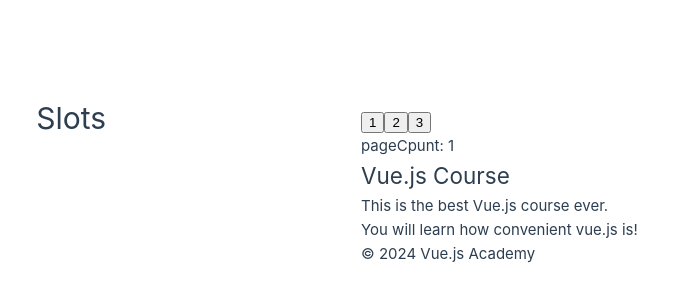
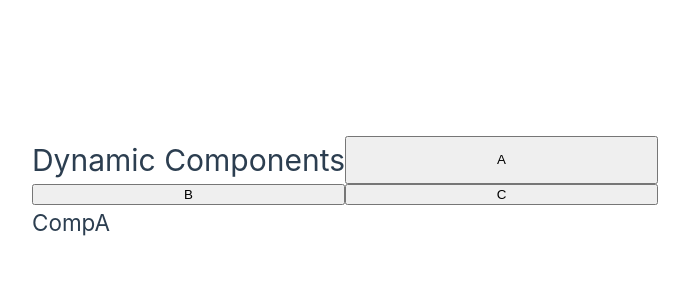
Before and after one commit to 2630-Daichi-Inoue/vue-lesson, a Vue app: page / in a window 1280 px wide. Shown: the part 212-512 px from the top of the page, without its empty margins (295-984 px from the left). Built offline with nearby package versions, Linux system fonts and the light colour scheme.

Commit message:
lesson 89

```diff
--- a/src/App.vue
+++ b/src/App.vue
@@ -1,28 +1,14 @@
 <script setup>
-import BaseCard from './components/BaseCard.vue'
+import { ref } from 'vue'
+import CompA from './components/CompA.vue'
+import CompB from './components/CompB.vue'
+import CompC from './components/CompC.vue'
+const currentComp = ref(CompA)
 </script>
 <template>
-  <h1>Slots</h1>
-  <BaseCard>
-    <template #header="{ pageCount }">
-      <p>pageCpunt: {{ pageCount }}</p>
-      <h2 v-if="pageCount === 1">Vue.js Course</h2>
-      <h2 v-if="pageCount === 2">HTML Course</h2>
-      <h2 v-if="pageCount === 3">CSS Course</h2>
-    </template>
-    <template #default="{ pageCount }">
-      <p v-if="pageCount === 1">This is the best Vue.js course ever.</p>
-      <p v-if="pageCount === 1">You will learn how convenient vue.js is!</p>
-      <p v-if="pageCount === 2">This is the best HTML course ever.</p>
-      <p v-if="pageCount === 2">You will learn how convenient HTML is!</p>
-      <p v-if="pageCount === 3">This is the best CSS course ever.</p>
-      <p v-if="pageCount === 3">You will learn how convenient CSS is!</p>
-    </template>
-
-    <template #footer>
-      <p>© 2024 Vue.js Academy</p>
-    </template>
-
-  </BaseCard>
-
+  <h1>Dynamic Components</h1>
+  <button @click="currentComp = CompA">A</button>
+  <button @click="currentComp = CompB">B</button>
+  <button @click="currentComp = CompC">C</button>
+  <component :is="currentComp" />
 </template>
--- /dev/null
+++ b/src/components/CompA.vue
@@ -0,0 +1,3 @@
+<template>
+  <h2>CompA</h2>
+</template>
--- /dev/null
+++ b/src/components/CompB.vue
@@ -0,0 +1,3 @@
+<template>
+  <h2>CompB</h2>
+</template>
--- /dev/null
+++ b/src/components/CompC.vue
@@ -0,0 +1,3 @@
+<template>
+  <h2>CompC</h2>
+</template>
```
